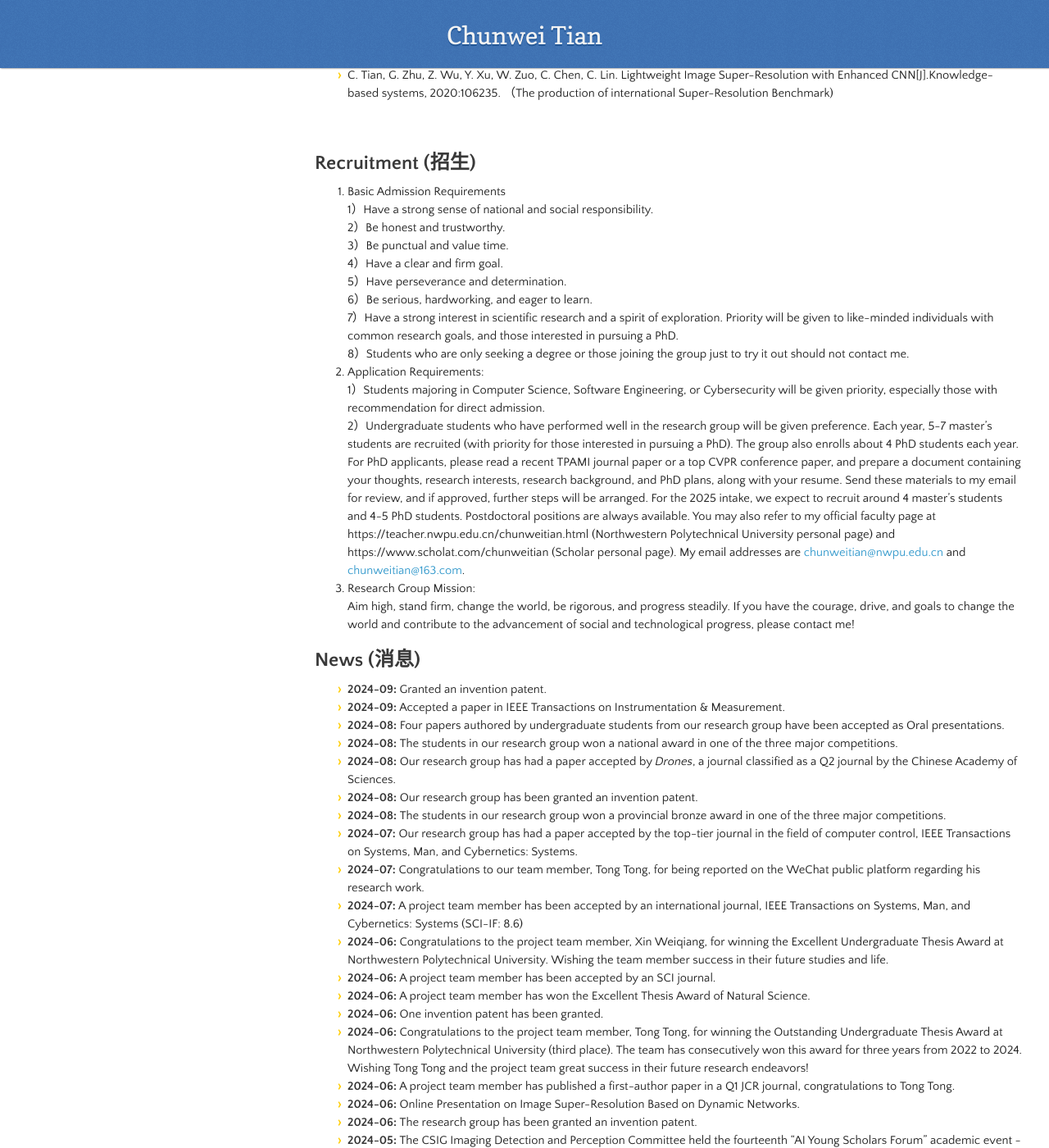
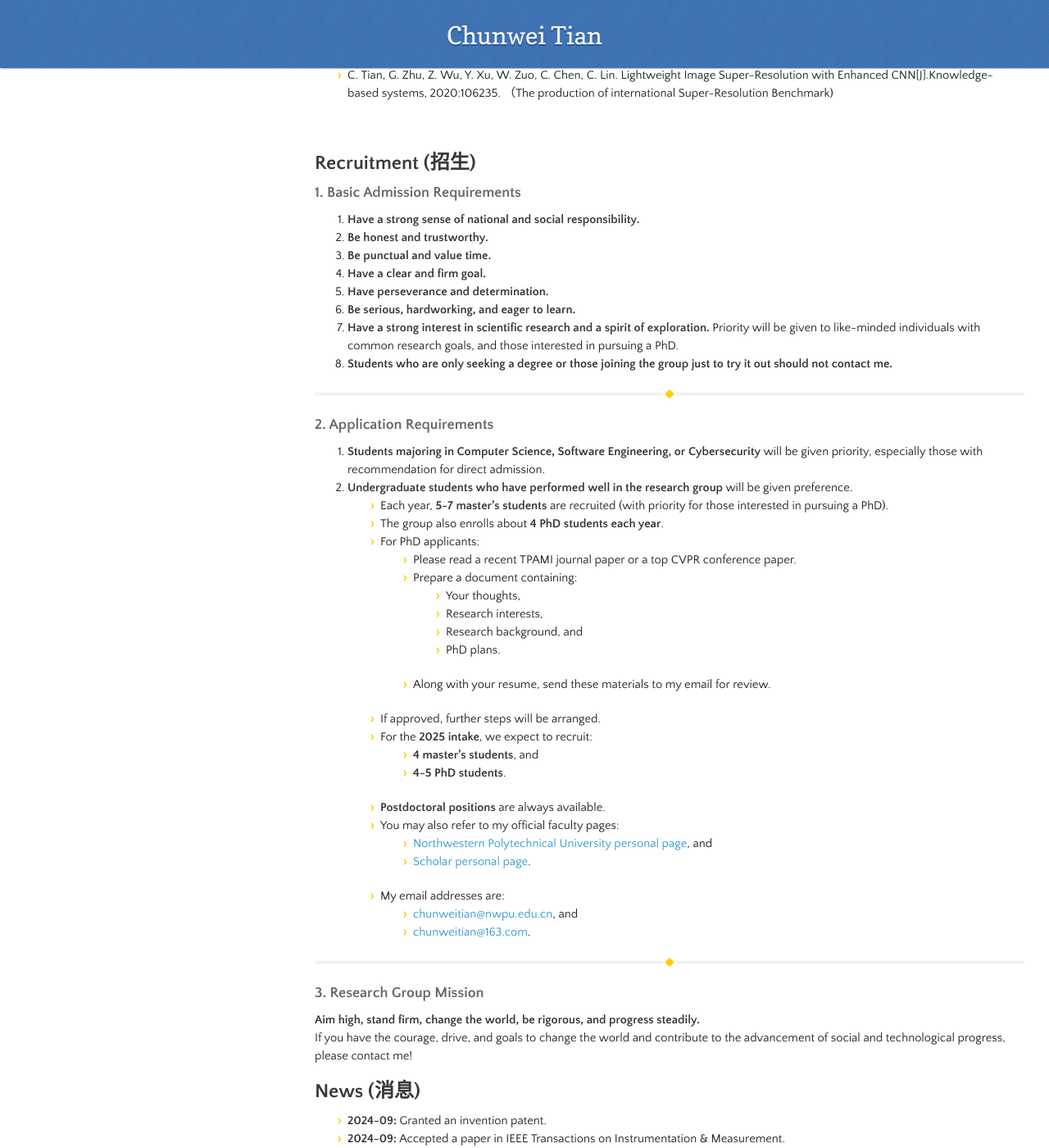
Before and after one commit to hellloxiaotian/hellloxiaotian.github.io, a Jekyll site: the page built from index.md, in a window 1280 px wide and 1400 px high, scrolled down 6368 px. Shown: the whole window at 82% size. Built offline with Jekyll 4.4.1, drawn with Linux system fonts in a browser that asks for light colours; nearby versions of some CDN libraries; our own code applies the rules of GitHub Pages for plain Markdown files; the repository's description, which GitHub fills in, is left out.

Commit message:
Update index.md

```diff
--- a/index.md
+++ b/index.md
@@ -129,20 +129,48 @@
 
 
 ## Recruitment (招生)
-1. Basic Admission Requirements<br>
-1）Have a strong sense of national and social responsibility.<br>
-2）Be honest and trustworthy.<br>
-3）Be punctual and value time.<br>
-4）Have a clear and firm goal.<br>
-5）Have perseverance and determination.<br>
-6）Be serious, hardworking, and eager to learn.<br>
-7）Have a strong interest in scientific research and a spirit of exploration. Priority will be given to like-minded individuals with common research goals, and those interested in pursuing a PhD.<br>
-8）Students who are only seeking a degree or those joining the group just to try it out should not contact me.<br>
-2. Application Requirements:<br>
-1）Students majoring in Computer Science, Software Engineering, or Cybersecurity will be given priority, especially those with recommendation for direct admission.<br>
-2）Undergraduate students who have performed well in the research group will be given preference. Each year, 5-7 master's students are recruited (with priority for those interested in pursuing a PhD). The group also enrolls about 4 PhD students each year. For PhD applicants, please read a recent TPAMI journal paper or a top CVPR conference paper, and prepare a document containing your thoughts, research interests, research background, and PhD plans, along with your resume. Send these materials to my email for review, and if approved, further steps will be arranged. For the 2025 intake, we expect to recruit around 4 master's students and 4-5 PhD students. Postdoctoral positions are always available. You may also refer to my official faculty page at https://teacher.nwpu.edu.cn/chunweitian.html (Northwestern Polytechnical University personal page) and https://www.scholat.com/chunweitian (Scholar personal page). My email addresses are [chunweitian@nwpu.edu.cn](mailto:chunweitian@nwpu.edu.cn) and [chunweitian@163.com](mailto:chunweitian@163.com).
-3. Research Group Mission:<br>
-Aim high, stand firm, change the world, be rigorous, and progress steadily. If you have the courage, drive, and goals to change the world and contribute to the advancement of social and technological progress, please contact me!
+### 1. Basic Admission Requirements
+1. **Have a strong sense of national and social responsibility.**
+2. **Be honest and trustworthy.**
+3. **Be punctual and value time.**
+4. **Have a clear and firm goal.**
+5. **Have perseverance and determination.**
+6. **Be serious, hardworking, and eager to learn.**
+7. **Have a strong interest in scientific research and a spirit of exploration.** Priority will be given to like-minded individuals with common research goals, and those interested in pursuing a PhD.
+8. **Students who are only seeking a degree or those joining the group just to try it out should not contact me.**
+
+---
+
+### 2. Application Requirements
+1. **Students majoring in Computer Science, Software Engineering, or Cybersecurity** will be given priority, especially those with recommendation for direct admission.
+2. **Undergraduate students who have performed well in the research group** will be given preference.
+   - Each year, **5-7 master's students** are recruited (with priority for those interested in pursuing a PhD).
+   - The group also enrolls about **4 PhD students each year**.
+   - For PhD applicants:
+     - Please read a recent TPAMI journal paper or a top CVPR conference paper.
+     - Prepare a document containing:
+       - Your thoughts,
+       - Research interests,
+       - Research background, and
+       - PhD plans.
+     - Along with your resume, send these materials to my email for review.
+   - If approved, further steps will be arranged.
+   - For the **2025 intake**, we expect to recruit:
+     - **4 master's students**, and
+     - **4-5 PhD students**.
+   - **Postdoctoral positions** are always available.
+   - You may also refer to my official faculty pages:
+     - [Northwestern Polytechnical University personal page](https://teacher.nwpu.edu.cn/chunweitian.html), and
+     - [Scholar personal page](https://www.scholat.com/chunweitian).
+   - My email addresses are:
+     - [chunweitian@nwpu.edu.cn](mailto:chunweitian@nwpu.edu.cn), and
+     - [chunweitian@163.com](mailto:chunweitian@163.com).
+
+---
+
+### 3. Research Group Mission
+**Aim high, stand firm, change the world, be rigorous, and progress steadily.**
+If you have the courage, drive, and goals to change the world and contribute to the advancement of social and technological progress, please contact me!
 
 ## News (消息)
 
```
